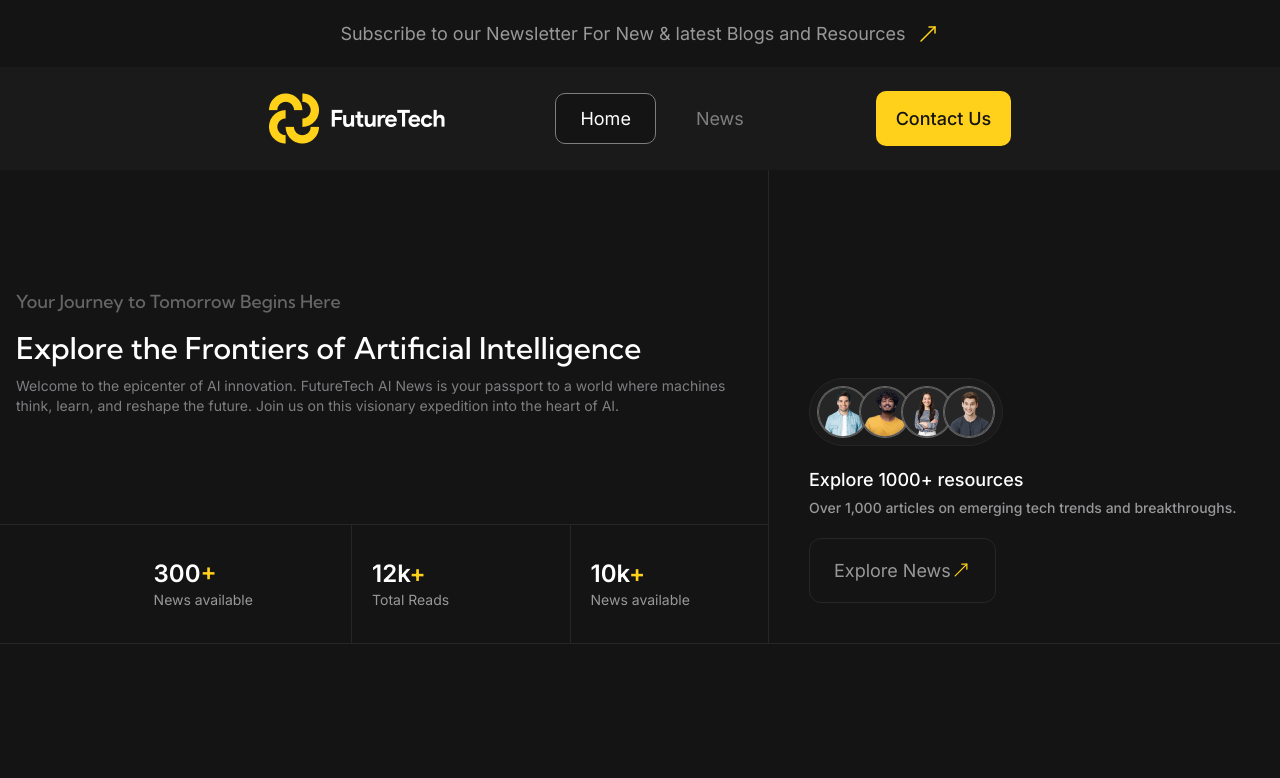
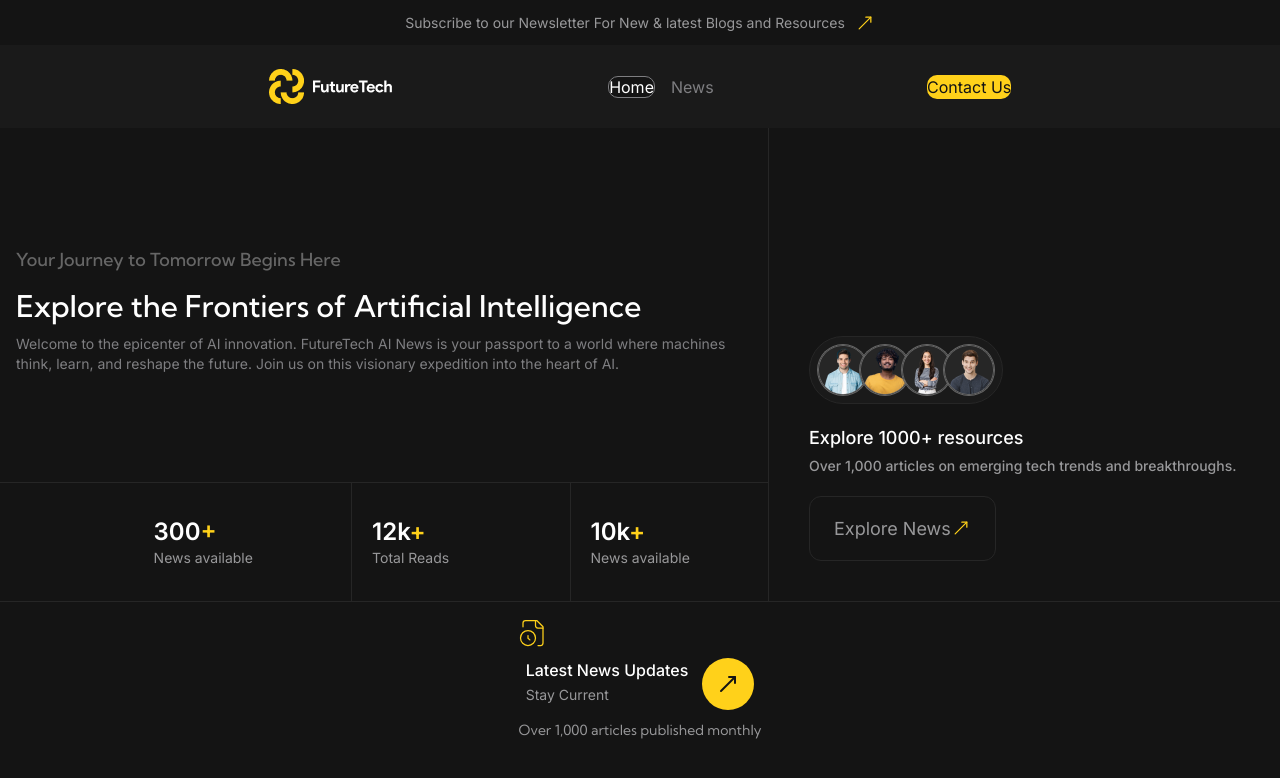
Before and after one commit to karoljaro/Blog-aplication-vue-elysia, a Nuxt app in the folder frontend/: page / in a window 1280 px wide. Shown: the top 778 px of the page. Built offline with nearby package versions, Linux system fonts and the light colour scheme.

Commit message:
refactor: Update styling in Mainv2 and Header components
Improve layout and alignment in Mainv2 and Header components for consistency and better user experience.

```diff
--- a/frontend/components/home/Mainv2.vue
+++ b/frontend/components/home/Mainv2.vue
@@ -36,12 +36,12 @@
 
                <!-- -------------- SUB LEFT TOP SECTION OF MAIN CONTAINER -------------- -->
 
-               <div class="flex justify-end h-1/4 w-full border-t border-t-dark/15">
+               <div class="flex h-1/4 w-full justify-end border-t border-t-dark/15">
                   <!-- Boxes orders are from left to right  -->
 
                   <div class="flex w-4/5 justify-end lg:pr-10 xl:pr-12.5">
                      <!-- First box -->
-                     <div class="flex flex-1 items-center justify-start sm:pr-5 lg:pr-10  xl:pr-12.5">
+                     <div class="flex flex-1 items-center justify-start sm:pr-5 lg:pr-10 xl:pr-12.5">
                         <div class="w-full lg:space-y-0.5 xl:space-y-2.5">
                            <h3 class="text-left font-inter font-semibold leading-normal -tracking-[3%] text-white sm:text-2xl lg:text-3xl xl:text-[2.5rem]">
                               300<span class="text-yellow/55">+</span>
@@ -94,9 +94,26 @@
 
          <section class="flex h-1/4 w-full items-center justify-center border-t border-t-dark/15">
             <!-- Boxes orders are from left to right  -->
-            <!-- tutaj -->
+
             <!-- First box -->
-            <div class="flexcol flex items-center justify-center"></div>
+            <div class="flex flex-col items-center justify-center sm:space-y-2.5 sm:px-4 lg:space-y-5 lg:pl-20 lg:pr-12.5 xl:space-y-7.5 xl:pl-40.5 xl:pr-12.5">
+               <FileClock :size="50" :stroke-width="1" class="self-start text-yellow/55 sm:!size-7.5 lg:size-10 xl:size-[3.125rem]" />
+
+               <div class="flex justify-between">
+                  <div class="sm:space-y-0.5 xl:space-y-1">
+                     <p class="text-left font-inter font-medium !leading-normal -tracking-[3%] text-white sm:text-base lg:text-lg xl:text-xl">Latest News Updates</p>
+                     <p class="font-inter text-grey/60 !leading-normal -tracking-[3%] text-left font-normal sm:text-sm lg:text-base xl:text-lg">
+                        Stay Current
+                     </p>
+                  </div>
+
+                  <SharedBtnSecondBtn class="xl:ml-5 sm:ml-3.5" />
+               </div>
+
+               <p class="font-kumbh-sans !leading-normal -tracking-[3%] font-normal text-grey/60 text-left self-start xl:text-xl lg:text-base sm:text-sm">
+                  Over 1,000 articles published monthly
+               </p>
+            </div>
          </section>
       </main>
    </div>
--- a/frontend/components/shared/Header.vue
+++ b/frontend/components/shared/Header.vue
@@ -1,36 +1,32 @@
 <template>
    <header>
-      <div class="flex items-center justify-center space-x-2.5 py-5">
-         <p class="font-inter text-[18px] leading-normal -tracking-[3%] text-grey/60">
-            Subscribe to our Newsletter For New & latest Blogs and Resources
-         </p>
-         <MoveUpRight :stroke-width="1.5" class="text-yellow/55" />
+      <div class="flex items-center justify-center space-x-2.5 sm:py-3 lg:py-3 xl:py-5">
+         <p class="font-inter !leading-normal -tracking-[3%] text-grey/60 sm:text-sm xl:text-lg">Subscribe to our Newsletter For New & latest Blogs and Resources</p>
+         <MoveUpRight :stroke-width="1.5" class="text-yellow/55 xl:size-6 sm:size-5 " />
       </div>
 
-      <nav class=" bg-dark/10">
-         <div class="flex items-center justify-between px-40.5 py-6 w-5/6 mx-auto">
-            <img src="/XL_Logo.png" alt="Logo" />
+      <nav class="bg-dark/10">
+         <div class="mx-auto flex w-5/6 items-center justify-between px-40.5 py-6">
+            <!-- ------ LOGO ------ -->
+            <picture>
+               <source media="(min-width: 1920px)" srcset="/XL_Logo.png">
+               <source media="(min-width: 1440px)" srcset="/MD_Logo.png">
+               <img src="/SM_Logo.png" alt="Logo">
+            </picture>
+
             <div class="space-x-4">
                <template v-for="link in navLinks" :key="link['id']">
                   <NuxtLink
                      :to="link['link']"
-                     class="px-6 py-3.5 font-inter text-lg font-normal leading-normal text-grey/50"
-                     :class="
-                        link['link'] == $route.path
-                           ? 'rounded-[0.625rem] border border-solid border-grey/50 bg-dark/08 !text-white'
-                           : ''
-                     "
+                     class="xl:px-6 xl:py-3.5 lg:px-4.5 lg:py-2.5 font-inter xl:text-lg lg:text-sm font-normal leading-normal text-grey/50"
+                     :class="link['link'] == $route.path ? 'rounded-[0.625rem] border border-solid border-grey/50 bg-dark/08 !text-white' : ''"
                   >
                      {{ link['name'] }}
                   </NuxtLink>
                </template>
             </div>
 
-            <NuxtLink
-               class="rounded-[0.625rem] bg-yellow/55 px-5 py-3.5 font-inter text-lg font-medium leading-normal text-dark/08"
-            >
-               Contact Us
-            </NuxtLink>
+            <NuxtLink class="rounded-[0.625rem] bg-yellow/55 xl:px-5 xl:py-3.5 lg:px-3.5 lg:py-2.5  font-inter xl:text-lg lg:text-sm !leading-normal text-dark/08"> Contact Us </NuxtLink>
          </div>
       </nav>
    </header>
```
